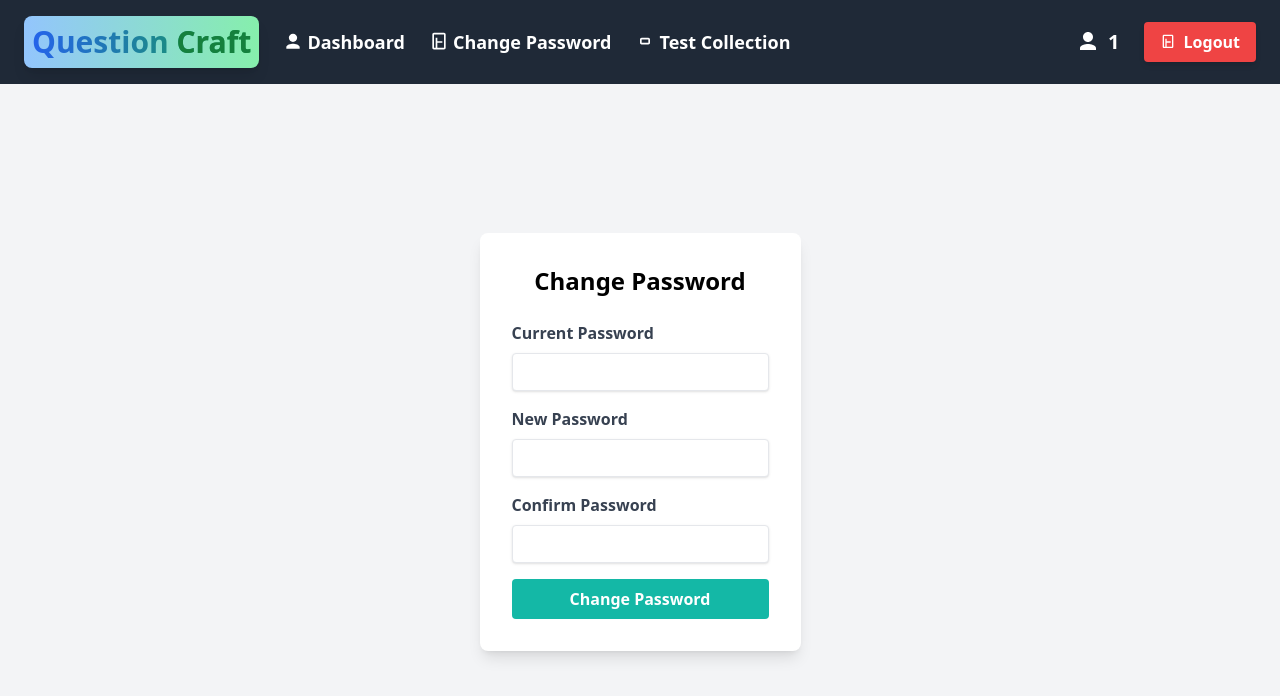
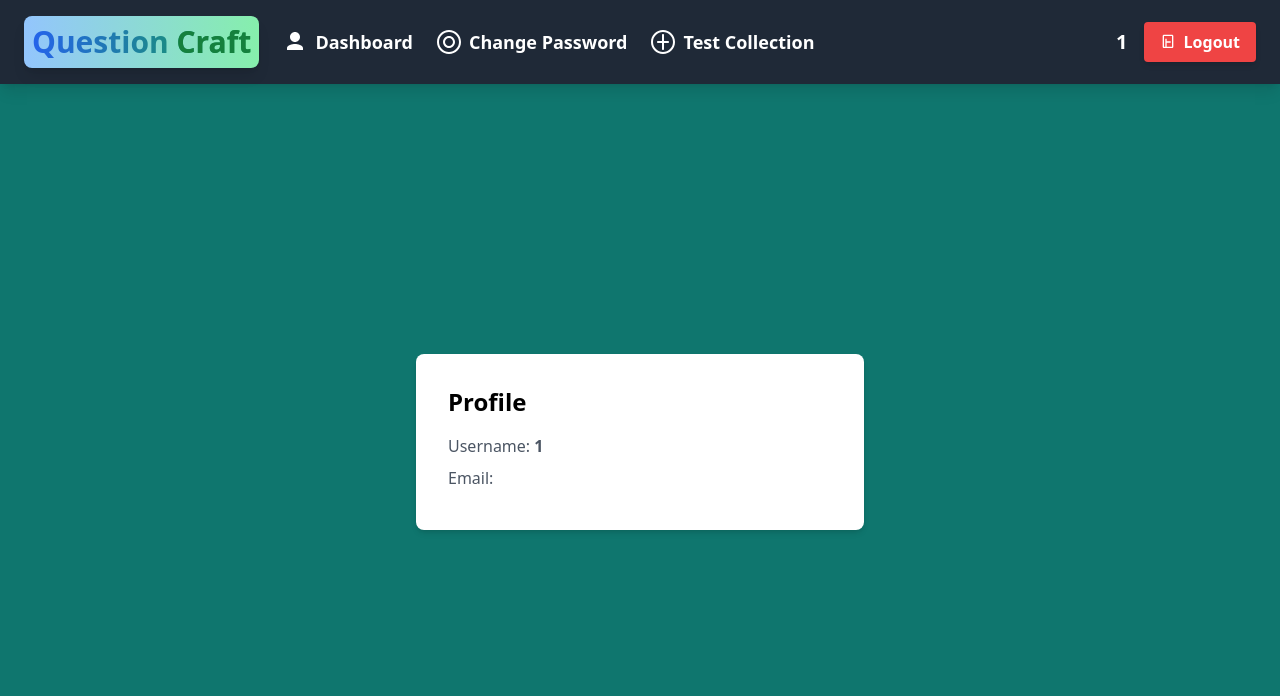
Before and after one commit to sumittt3/papersystem, a React (Create React App) app: page /Profile2/1 in a window 1280 px wide. Shown: the top 696 px of the page. Built offline with nearby package versions, Linux system fonts and the light colour scheme; sample sign-in values are in the browser's storage.

Commit message:
Update Profile2.js

```diff
--- a/src/components/Profile2.js
+++ b/src/components/Profile2.js
@@ -1,53 +1,17 @@
-import React, { useState, useEffect } from 'react';
-import axios from 'axios';
-import { useNavigate, useParams, useLocation } from 'react-router-dom';
+import React, { useEffect, useState } from 'react';
+import { useParams, useNavigate, useLocation } from 'react-router-dom';
 
 const Profile2 = ({ setShowNavButtons }) => {
-    const [currentPassword, setCurrentPassword] = useState('');
-    const [newPassword, setNewPassword] = useState('');
-    const [confirmPassword, setConfirmPassword] = useState('');
-    const [error, setError] = useState('');
-    const [successMessage, setSuccessMessage] = useState('');
-    const [isDropdownOpen, setIsDropdownOpen] = useState(false); // State for mobile dropdown
-    const navigate = useNavigate();
+    const { username } = useParams();
     const location = useLocation();
-
-    const { username } = useParams();
     const params = new URLSearchParams(location.search);
     const email = params.get('email');
+    const navigate = useNavigate();
+    const [dropdownOpen, setDropdownOpen] = useState(false);
 
-    // Function to handle password change
-    const handleChangePassword = async (event) => {
-        event.preventDefault();
-
-        try {
-            const response = await axios.post('https://papersystem.onrender.com/api/student/change-password', {
-                username,
-                currentPassword,
-                newPassword,
-            });
-
-            setSuccessMessage(response.data.message);
-            setCurrentPassword('');
-            setNewPassword('');
-            setConfirmPassword('');
-            setError(''); // Clear any previous error messages
-            setTimeout(() => {
-                setSuccessMessage('');
-            }, 2000);
-        } catch (error) {
-            if (error.response && error.response.data && error.response.data.message) {
-                setError(error.response.data.message);
-            } else {
-                setError('Failed to change password. Please try again later.');
-            }
-        }
-    };
-
-    // Effect to manage navigation buttons visibility
     useEffect(() => {
-        setShowNavButtons(false); // Hide navigation buttons when profile page is active
-        return () => setShowNavButtons(true); // Reset when component unmounts
+        setShowNavButtons(false);
+        return () => setShowNavButtons(true);
     }, [setShowNavButtons]);
 
     const handleLogout = () => {
@@ -56,123 +20,112 @@ const Profile2 = ({ setShowNavButtons }) => {
         navigate('/');
     };
 
+    const toggleDropdown = () => {
+        setDropdownOpen(!dropdownOpen);
+    };
+
     return (
-        <div className="min-h-screen w-screen bg-teal-800 flex flex-col">
-            <div className="bg-gray-800 text-white flex justify-between items-center px-6 py-4 shadow-lg">
-                {/* Left Side: Logo and Navigation Links */}
-                <div className="flex items-center gap-6">
+        <div className="min-h-screen w-screen bg-teal-700 flex flex-col">
+            <div className="bg-gray-800 text-white flex justify-between items-center px-4 py-2 sm:px-6 sm:py-4 shadow-lg">
+                <div className="flex items-center gap-4 sm:gap-6">
                     <div className="flex items-center gap-2 bg-gradient-to-r from-blue-300 to-green-300 p-2 rounded-lg shadow-lg">
-                        <span className="text-3xl font-extrabold text-transparent bg-clip-text bg-gradient-to-r from-blue-600 to-green-600">
+                        <span className="text-xl sm:text-3xl font-extrabold text-transparent bg-clip-text bg-gradient-to-r from-blue-600 to-green-600">
                             Question <span className="text-green-700">Craft</span>
                         </span>
                     </div>
-                    {/* Navigation Links */}
-                    <div className="hidden md:flex flex-row gap-6 mt-0">
-                        <a href={`/StudentDashboard/${username}?email=${email}`} className="flex items-center text-white hover:text-gray-200 transition duration-300 text-lg font-bold">
-                            <svg className="w-5 h-5 mr-1" fill="currentColor" viewBox="0 0 24 24" xmlns="http://www.w3.org/2000/svg">
+
+                    {/* Navigation Links for larger screens */}
+                    <div className="hidden sm:flex gap-6">
+                        <a href={`/StudentDashboard/${username}?email=${email}`} className="text-white hover:text-gray-200 transition duration-300 text-lg font-bold flex items-center">
+                            <svg className="w-6 h-6 mr-2" fill="currentColor" viewBox="0 0 24 24" xmlns="http://www.w3.org/2000/svg">
                                 <path d="M12 12c2.761 0 5-2.239 5-5s-2.239-5-5-5-5 2.239-5 5 2.239 5 5 5zm0 2c-2.67 0-8 1.34-8 4v2h16v-2c0-2.66-5.33-4-8-4z" />
                             </svg>
                             Dashboard
                         </a>
-                        <a href={`/Profile2/${username}?email=${email}`} className="flex items-center text-white hover:text-gray-200 transition duration-300 text-lg font-bold">
-                            <svg className="w-5 h-5 mr-1" fill="currentColor" viewBox="0 0 24 24" xmlns="http://www.w3.org/2000/svg">
-                                <path d="M16 13v-2h-8v2h8zm-6-6h-2v12h2v-12zm8-4v16h-12v-16h12zm0-2h-12c-1.1 0-2 .9-2 2v16c0 1.1.9 2 2 2h12c1.1 0 2-.9 2-2v-16c0-1.1-.9-2-2-2z" />
+                        <a href={`/Profile2/${username}?email=${email}`} className="text-white hover:text-gray-200 transition duration-300 text-lg font-bold flex items-center">
+                            <svg className="w-6 h-6 mr-2" fill="currentColor" viewBox="0 0 24 24" xmlns="http://www.w3.org/2000/svg">
+                                <path d="M12 0C5.372 0 0 5.372 0 12c0 6.627 5.372 12 12 12s12-5.373 12-12S18.628 0 12 0zm0 22C6.48 22 2 17.52 2 12S6.48 2 12 2s10 4.48 10 10-4.48 10-10 10z" />
+                                <path d="M12 6c-3.313 0-6 2.688-6 6s2.688 6 6 6 6-2.688 6-6-2.688-6-6-6zm0 10c-2.211 0-4-1.789-4-4s1.789-4 4-4 4 1.789 4 4-1.789 4-4 4z" />
                             </svg>
                             Change Password
                         </a>
-                        <a href={`/TestCollection/${username}?email=${email}`} className="flex items-center text-white hover:text-gray-200 transition duration-300 text-lg font-bold">
-                            <svg className="w-5 h-5 mr-1" fill="currentColor" viewBox="0 0 24 24" xmlns="http://www.w3.org/2000/svg">
-                                <path d="M16 7h-8c-1.1 0-2 .9-2 2v4c0 1.1.9 2 2 2h8c1.1 0 2-.9 2-2v-4c0-1.1-.9-2-2-2zm0 6h-8v-4h8v4z" />
+                        <a href={`/TestCollection/${username}?email=${email}`} className="text-white hover:text-gray-200 transition duration-300 text-lg font-bold flex items-center">
+                            <svg className="w-6 h-6 mr-2" fill="currentColor" viewBox="0 0 24 24" xmlns="http://www.w3.org/2000/svg">
+                                <path d="M12 0c-6.627 0-12 5.373-12 12s5.373 12 12 12 12-5.373 12-12S18.627 0 12 0zm0 22C6.48 22 2 17.52 2 12S6.48 2 12 2s10 4.48 10 10-4.48 10-10 10z" />
+                                <path d="M12 4c-.55 0-1 .45-1 1v6H7c-.55 0-1 .45-1 1s.45 1 1 1h4v6c0 .55.45 1 1 1s1-.45 1-1v-6h4c.55 0 1-.45 1-1s-.45-1-1-1h-4V5c0-.55-.45-1-1-1z" />
                             </svg>
                             Test Collection
                         </a>
                     </div>
-                    {/* Mobile Dropdown Toggle */}
-                    <div className="md:hidden relative">
-                        <button
-                            className="flex items-center text-white focus:outline-none"
-                            onClick={() => setIsDropdownOpen(!isDropdownOpen)}
-                        >
-                            <svg className="w-6 h-6" fill="currentColor" viewBox="0 0 24 24" xmlns="http://www.w3.org/2000/svg">
-                                <path d="M3 12h18v-2H3v2zm0 4h18v-2H3v2zm0-8v2h18V8H3z" />
-                            </svg>
-                        </button>
-                        {isDropdownOpen && (
-                            <div className="absolute right-0 mt-2 w-48 bg-gray-800 text-white rounded-md shadow-lg z-10">
-                                <a href={`/StudentDashboard/${username}?email=${email}`} className="block px-4 py-2 hover:bg-gray-700">Dashboard</a>
-                                <a href={`/Profile2/${username}?email=${email}`} className="block px-4 py-2 hover:bg-gray-700">Change Password</a>
-                                <a href={`/TestCollection/${username}?email=${email}`} className="block px-4 py-2 hover:bg-gray-700">Test Collection</a>
-                            </div>
-                        )}
-                    </div>
                 </div>
 
-                {/* Right Side: User Info and Logout */}
-                <div className="flex items-center gap-6">
-                    <div className="flex items-center gap-2 group">
-                        <svg className="w-6 h-6 text-white group-hover:text-gray-200 transition duration-300" fill="currentColor" viewBox="0 0 24 24" xmlns="http://www.w3.org/2000/svg">
-                            <path d="M12 12c2.761 0 5-2.239 5-5s-2.239-5-5-5-5 2.239-5 5 2.239 5 5 5zm0 2c-2.67 0-8 1.34-8 4v2h16v-2c0-2.66-5.33-4-8-4z" />
+                {/* Username and Logout Button for larger screens */}
+                <div className="hidden sm:flex items-center gap-4">
+                    <h2 className="text-xl font-bold">{username}</h2>
+                    <button
+                        className="flex items-center bg-red-500 hover:bg-red-700 text-white font-bold py-2 px-4 rounded transition duration-300 shadow-md"
+                        onClick={handleLogout}
+                    >
+                        <svg className="w-4 h-4 mr-2" fill="currentColor" viewBox="0 0 24 24">
+                            <path d="M16 13v-2h-8v2h8zm-6-6h-2v12h2v-12zm8-4v16h-12v-16h12zm0-2h-12c-1.1 0-2 .9-2 2v16c0 1.1.9 2 2 2h12c1.1 0 2-.9 2-2v-16c0-1.1-.9-2-2-2z" />
                         </svg>
-                        <h2 className="text-xl font-bold group-hover:text-gray-200 transition duration-300">{username}</h2>
-                    </div>
-                    <div>
-                        <button className="flex items-center bg-red-500 hover:bg-red-700 text-white font-bold py-2 px-4 rounded transition duration-300 shadow-md" onClick={handleLogout}>
-                            <svg className="w-4 h-4 mr-2" fill="currentColor" viewBox="0 0 24 24" xmlns="http://www.w3.org/2000/svg">
-                                <path d="M16 13v-2h-8v2h8zm-6-6h-2v12h2v-12zm8-4v16h-12v-16h12zm0-2h-12c-1.1 0-2 .9-2 2v16c0 1.1.9 2 2 2h12c1.1 0 2-.9 2-2v-16c0-1.1-.9-2-2-2z" />
-                            </svg>
-                            Logout
-                        </button>
-                    </div>
+                        Logout
+                    </button>
+                </div>
+
+                {/* Dropdown Menu for Mobile Devices */}
+                <div className="relative sm:hidden">
+                    <button
+                        onClick={toggleDropdown}
+                        className="flex items-center text-white hover:text-gray-200 transition duration-300"
+                    >
+                        <svg className="w-6 h-6" fill="currentColor" viewBox="0 0 24 24">
+                            <path d="M12 16l-4-4h8z" />
+                        </svg>
+                    </button>
+
+                    {dropdownOpen && (
+                        <div className="absolute right-0 mt-2 w-48 bg-gray-800 rounded-md shadow-lg z-10">
+                            <a href={`/StudentDashboard/${username}?email=${email}`} className="flex items-center block text-left px-4 py-2 text-white hover:bg-gray-700">
+                                <svg className="w-6 h-6 mr-2" fill="currentColor" viewBox="0 0 24 24" xmlns="http://www.w3.org/2000/svg">
+                                    <path d="M12 12c2.761 0 5-2.239 5-5s-2.239-5-5-5-5 2.239-5 5 2.239 5 5 5zm0 2c-2.67 0-8 1.34-8 4v2h16v-2c0-2.66-5.33-4-8-4z" />
+                                </svg>
+                                Dashboard
+                            </a>
+                            <a href={`/Profile2/${username}?email=${email}`} className="flex items-center block text-left px-4 py-2 text-white hover:bg-gray-700">
+                                <svg className="w-6 h-6 mr-2" fill="currentColor" viewBox="0 0 24 24" xmlns="http://www.w3.org/2000/svg">
+                                    <path d="M12 0C5.372 0 0 5.372 0 12c0 6.627 5.372 12 12 12s12-5.373 12-12S18.628 0 12 0zm0 22C6.48 22 2 17.52 2 12S6.48 2 12 2s10 4.48 10 10-4.48 10-10 10z" />
+                                    <path d="M12 6c-3.313 0-6 2.688-6 6s2.688 6 6 6 6-2.688 6-6-2.688-6-6-6zm0 10c-2.211 0-4-1.789-4-4s1.789-4 4-4 4 1.789 4 4-1.789 4-4 4z" />
+                                </svg>
+                                Change Password
+                            </a>
+                            <a href={`/TestCollection/${username}?email=${email}`} className="flex items-center block text-left px-4 py-2 text-white hover:bg-gray-700">
+                                <svg className="w-6 h-6 mr-2" fill="currentColor" viewBox="0 0 24 24" xmlns="http://www.w3.org/2000/svg">
+                                    <path d="M12 0c-6.627 0-12 5.373-12 12s5.373 12 12 12 12-5.373 12-12S18.627 0 12 0zm0 22C6.48 22 2 17.52 2 12S6.48 2 12 2s10 4.48 10 10-4.48 10-10 10z" />
+                                    <path d="M12 4c-.55 0-1 .45-1 1v6H7c-.55 0-1 .45-1 1s.45 1 1 1h4v6c0 .55.45 1 1 1s1-.45 1-1v-6h4c.55 0 1-.45 1-1s-.45-1-1-1h-4V5c0-.55-.45-1-1-1z" />
+                                </svg>
+                                Test Collection
+                            </a>
+                            <button
+                                className="flex items-center block text-left px-4 py-2 text-white hover:bg-gray-700"
+                                onClick={handleLogout}
+                            >
+                                <svg className="w-4 h-4 mr-2" fill="currentColor" viewBox="0 0 24 24">
+                                    <path d="M16 13v-2h-8v2h8zm-6-6h-2v12h2v-12zm8-4v16h-12v-16h12zm0-2h-12c-1.1 0-2 .9-2 2v16c0 1.1.9 2 2 2h12c1.1 0 2-.9 2-2v-16c0-1.1-.9-2-2-2z" />
+                                </svg>
+                                Logout
+                            </button>
+                        </div>
+                    )}
                 </div>
             </div>
 
-            {/* Main Content */}
-            <div className="flex-grow flex items-center justify-center bg-gray-100">
-                <div className="bg-white rounded-lg shadow-lg p-8">
-                    <h1 className="text-2xl font-bold mb-6 text-center">Change Password</h1>
-                    {successMessage && <p className="text-green-500 mb-4">{successMessage}</p>}
-                    {error && <p className="text-red-500 mb-4">{error}</p>}
-                    <form onSubmit={handleChangePassword}>
-                        <div className="mb-4">
-                            <label className="block text-gray-700 font-bold mb-2" htmlFor="currentPassword">Current Password</label>
-                            <input
-                                type="password"
-                                id="currentPassword"
-                                value={currentPassword}
-                                onChange={(e) => setCurrentPassword(e.target.value)}
-                                className="shadow appearance-none border rounded w-full py-2 px-3 text-gray-700 leading-tight focus:outline-none focus:shadow-outline"
-                                required
-                            />
-                        </div>
-                        <div className="mb-4">
-                            <label className="block text-gray-700 font-bold mb-2" htmlFor="newPassword">New Password</label>
-                            <input
-                                type="password"
-                                id="newPassword"
-                                value={newPassword}
-                                onChange={(e) => setNewPassword(e.target.value)}
-                                className="shadow appearance-none border rounded w-full py-2 px-3 text-gray-700 leading-tight focus:outline-none focus:shadow-outline"
-                                required
-                            />
-                        </div>
-                        <div className="mb-4">
-                            <label className="block text-gray-700 font-bold mb-2" htmlFor="confirmPassword">Confirm Password</label>
-                            <input
-                                type="password"
-                                id="confirmPassword"
-                                value={confirmPassword}
-                                onChange={(e) => setConfirmPassword(e.target.value)}
-                                className="shadow appearance-none border rounded w-full py-2 px-3 text-gray-700 leading-tight focus:outline-none focus:shadow-outline"
-                                required
-                            />
-                        </div>
-                        <button
-                            type="submit"
-                            className="bg-teal-500 hover:bg-teal-700 text-white font-bold py-2 px-4 rounded focus:outline-none focus:shadow-outline w-full"
-                        >
-                            Change Password
-                        </button>
-                    </form>
+            <div className="flex-grow flex items-center justify-center">
+                <div className="bg-white p-8 rounded-lg shadow-md w-full max-w-md">
+                    <h1 className="text-2xl font-bold mb-4">Profile</h1>
+                    <p className="text-gray-600 mb-2">Username: <span className="font-semibold">{username}</span></p>
+                    <p className="text-gray-600 mb-2">Email: <span className="font-semibold">{email}</span></p>
+                    {/* Additional profile information can be added here */}
                 </div>
             </div>
         </div>
```
